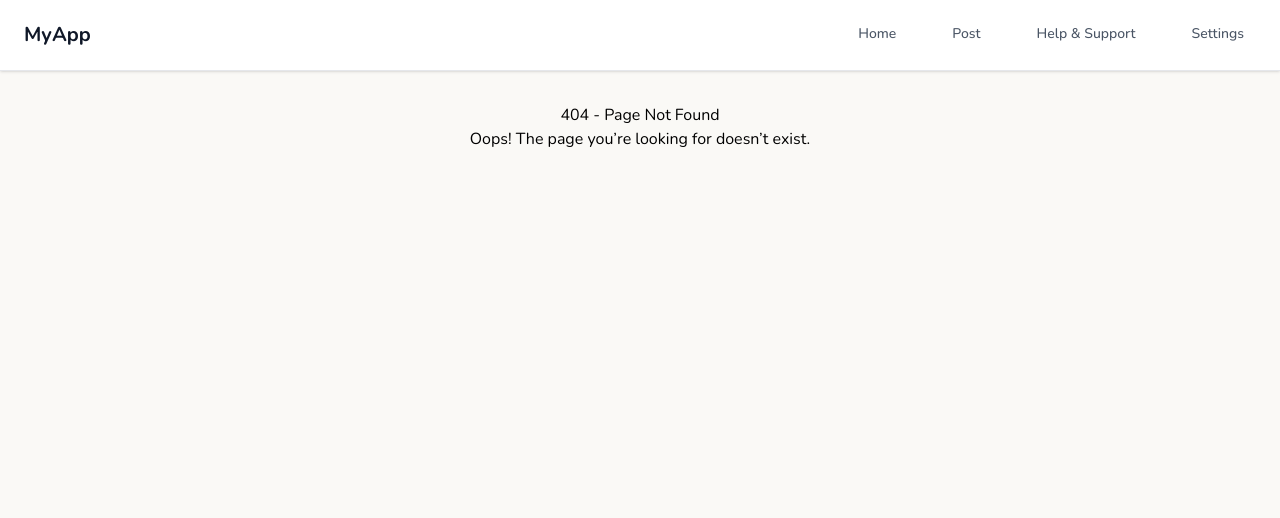
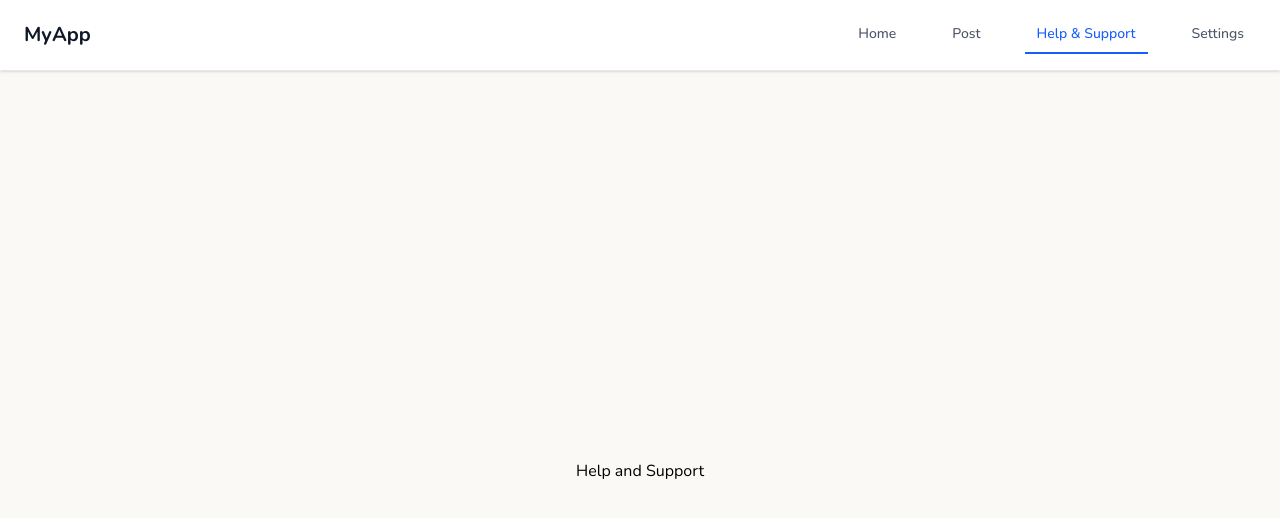
Before and after one commit to sameerkali/ucf-user, a React (Vite) app: page /help in a window 1280 px wide. Before the commit this address led to /404. Shown: the top 518 px of the page. Built offline with nearby package versions, Linux system fonts and the light colour scheme.

Commit message:
feat: add Help and Support page and update routing in App component

```diff
--- a/src/App.tsx
+++ b/src/App.tsx
@@ -10,6 +10,7 @@ import InstallBanner from "./components/InstallBanner";
 import Header from "./components/Headr";
 import Dock from "./components/Dock";
 import SettingsPage from "./pages/SettingsPage";
+import HelpAndSupportPage from "./pages/HelpAndSupportPage";
 
 export default function App() {
   return (
@@ -25,6 +26,8 @@ export default function App() {
           <Route path="/signup" element={<SignupPage />} />
           <Route path="/404" element={<NotFoundPage />} />
                     <Route path="/settings" element={<SettingsPage />} />
+                    <Route path="/post" element={<PostsPage />} />
+                    <Route path="/help" element={<HelpAndSupportPage />} />
 
           <Route path="*" element={<Navigate to="/404" replace />} />
         </Routes>
--- /dev/null
+++ b/src/pages/HelpAndSupportPage.tsx
@@ -0,0 +1,11 @@
+import React from 'react'
+
+const HelpAndSupportPage = () => {
+  return (
+    <div className='flex justify-center items-center min-h-screen'>
+<h1>Help and Support</h1>
+    </div>
+  )
+}
+
+export default HelpAndSupportPage
```
